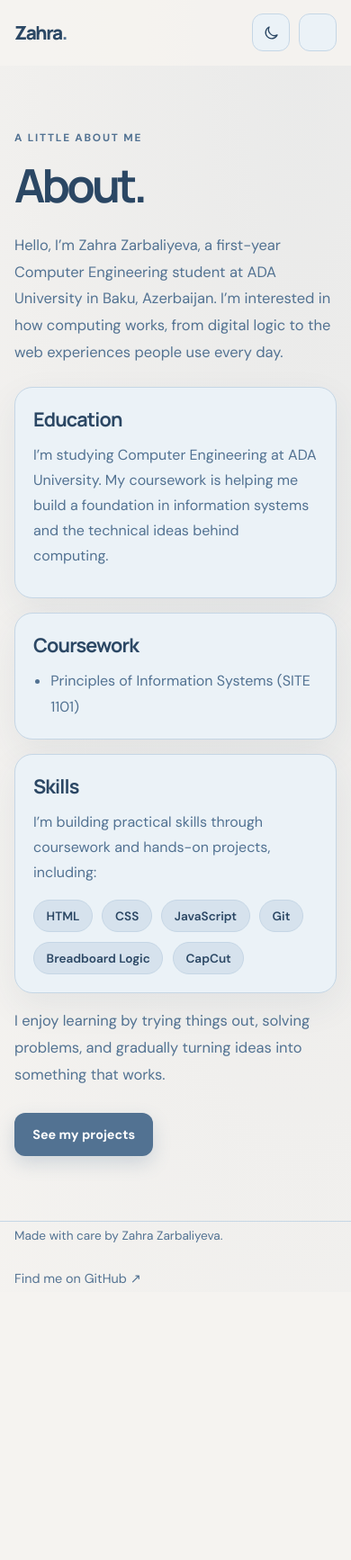
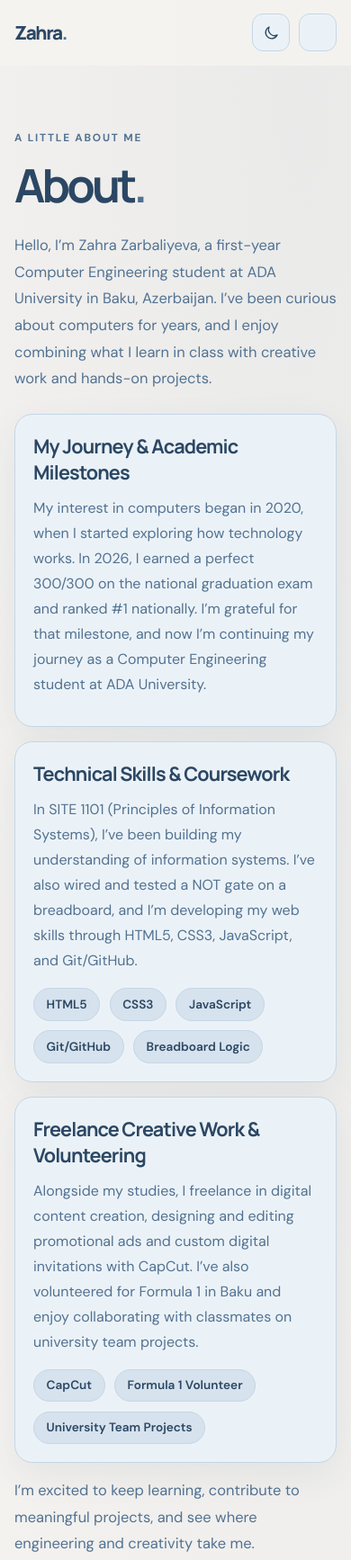
Before and after one commit to zara200814-ship-it/zara200814-ship-it.github.io, a plain HTML site: page about.html in a window 390 px wide. Shown: the top 1734 px of the page at 90% size. Before the commit the page ends 1436 px from the top, so only its background shows below. Drawn offline with Linux system fonts and the light colour scheme.

Commit message:
Add personal milestones, F1 volunteering, and freelance CapCut work

```diff
--- a/about.html
+++ b/about.html
@@ -3,7 +3,7 @@
   <head>
     <meta charset="utf-8">
     <meta name="viewport" content="width=device-width, initial-scale=1">
-    <meta name="description" content="Learn about Zahra Zarbaliyeva, a first-year Computer Engineering student at ADA University.">
+    <meta name="description" content="Learn about Zahra Zarbaliyeva’s journey in Computer Engineering, academic milestones, creative work, and volunteering.">
     <title>About | Zahra Zarbaliyeva</title>
     <link rel="stylesheet" href="css/style.css">
     <script src="js/main.js" defer></script>
@@ -39,34 +39,36 @@
       <p class="eyebrow">A little about me</p>
       <h1>About<span>.</span></h1>
       <div class="page-copy">
-        <p>Hello, I’m Zahra Zarbaliyeva, a first-year Computer Engineering student at ADA University in Baku, Azerbaijan. I’m interested in how computing works, from digital logic to the web experiences people use every day.</p>
+        <p>Hello, I’m Zahra Zarbaliyeva, a first-year Computer Engineering student at ADA University in Baku, Azerbaijan. I’ve been curious about computers for years, and I enjoy combining what I learn in class with creative work and hands-on projects.</p>
 
-        <section class="about-section" aria-labelledby="education-heading" data-reveal>
-          <h2 id="education-heading">Education</h2>
-          <p>I’m studying Computer Engineering at ADA University. My coursework is helping me build a foundation in information systems and the technical ideas behind computing.</p>
+        <section class="about-section" aria-labelledby="journey-heading" data-reveal>
+          <h2 id="journey-heading">My Journey &amp; Academic Milestones</h2>
+          <p>My interest in computers began in 2020, when I started exploring how technology works. In 2026, I earned a perfect 300/300 on the national graduation exam and ranked #1 nationally. I’m grateful for that milestone, and now I’m continuing my journey as a Computer Engineering student at ADA University.</p>
         </section>
 
-        <section class="about-section" aria-labelledby="coursework-heading" data-reveal>
-          <h2 id="coursework-heading">Coursework</h2>
-          <ul class="detail-list">
-            <li>Principles of Information Systems (SITE 1101)</li>
+        <section class="about-section" aria-labelledby="technical-heading" data-reveal>
+          <h2 id="technical-heading">Technical Skills &amp; Coursework</h2>
+          <p>In SITE 1101 (Principles of Information Systems), I’ve been building my understanding of information systems. I’ve also wired and tested a NOT gate on a breadboard, and I’m developing my web skills through HTML5, CSS3, JavaScript, and Git/GitHub.</p>
+          <ul class="skill-list">
+            <li>HTML5</li>
+            <li>CSS3</li>
+            <li>JavaScript</li>
+            <li>Git/GitHub</li>
+            <li>Breadboard Logic</li>
           </ul>
         </section>
 
-        <section class="about-section" aria-labelledby="skills-heading" data-reveal>
-          <h2 id="skills-heading">Skills</h2>
-          <p>I’m building practical skills through coursework and hands-on projects, including:</p>
+        <section class="about-section" aria-labelledby="creative-heading" data-reveal>
+          <h2 id="creative-heading">Freelance Creative Work &amp; Volunteering</h2>
+          <p>Alongside my studies, I freelance in digital content creation, designing and editing promotional ads and custom digital invitations with CapCut. I’ve also volunteered for Formula 1 in Baku and enjoy collaborating with classmates on university team projects.</p>
           <ul class="skill-list">
-            <li>HTML</li>
-            <li>CSS</li>
-            <li>JavaScript</li>
-            <li>Git</li>
-            <li>Breadboard Logic</li>
             <li>CapCut</li>
+            <li>Formula 1 Volunteer</li>
+            <li>University Team Projects</li>
           </ul>
         </section>
 
-        <p>I enjoy learning by trying things out, solving problems, and gradually turning ideas into something that works.</p>
+        <p>I’m excited to keep learning, contribute to meaningful projects, and see where engineering and creativity take me.</p>
         <a class="button button-primary" href="projects.html">See my projects</a>
       </div>
     </main>
--- a/css/style.css
+++ b/css/style.css
@@ -127,7 +127,8 @@ html[data-theme="dark"] .site-header.is-scrolled {
 }
 
 .brand span,
-h1 .heading-dot {
+h1 .heading-dot,
+h1 > span:not(.gradient-text) {
   color: var(--accent);
 }
 
@@ -379,6 +380,26 @@ h2 {
 
 .intro-section {
   padding-block: 0.5rem 5.5rem;
+}
+
+.highlight-grid {
+  margin-top: 1.25rem;
+}
+
+.highlight-card {
+  display: flex;
+  min-height: 180px;
+}
+
+.highlight-card .project-card-content {
+  display: flex;
+  flex: 1;
+  flex-direction: column;
+  justify-content: center;
+}
+
+.highlight-card h2 {
+  font-size: clamp(1.45rem, 2.4vw, 2rem);
 }
 
 .intro-grid {
```
Also changed, not shown: index.html (+27 -4 lines).
